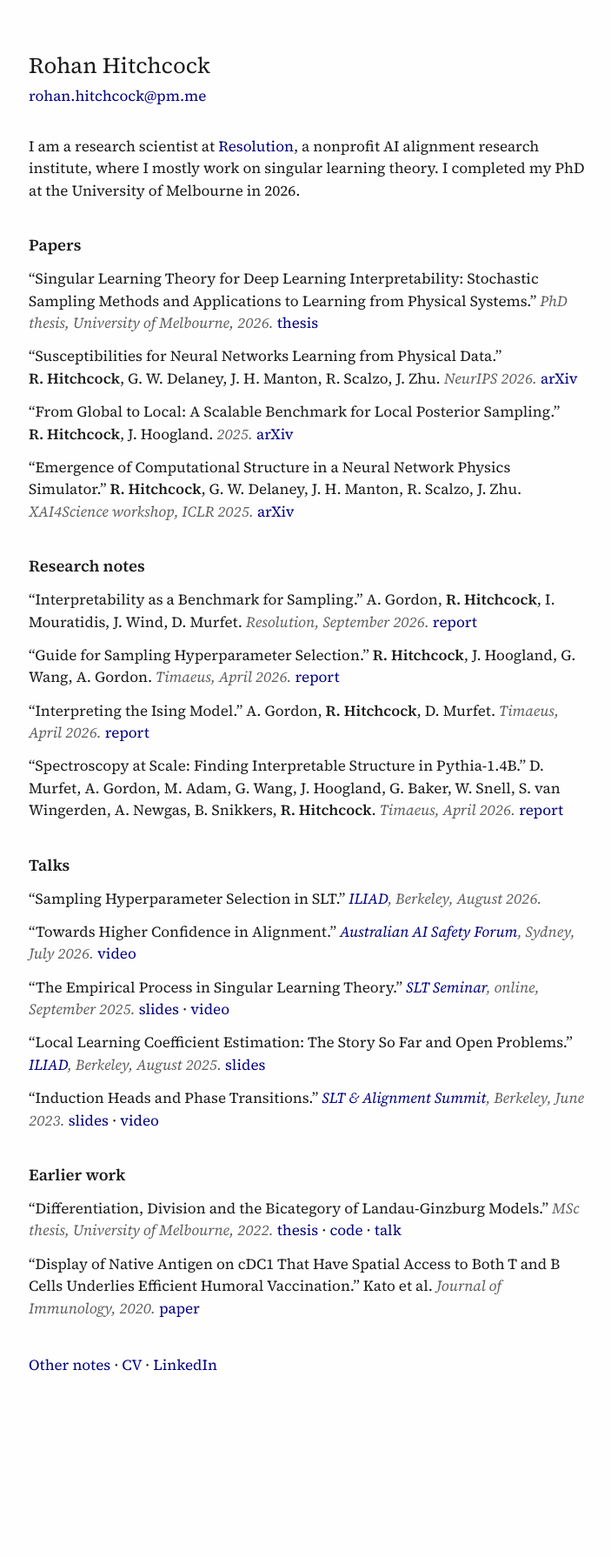
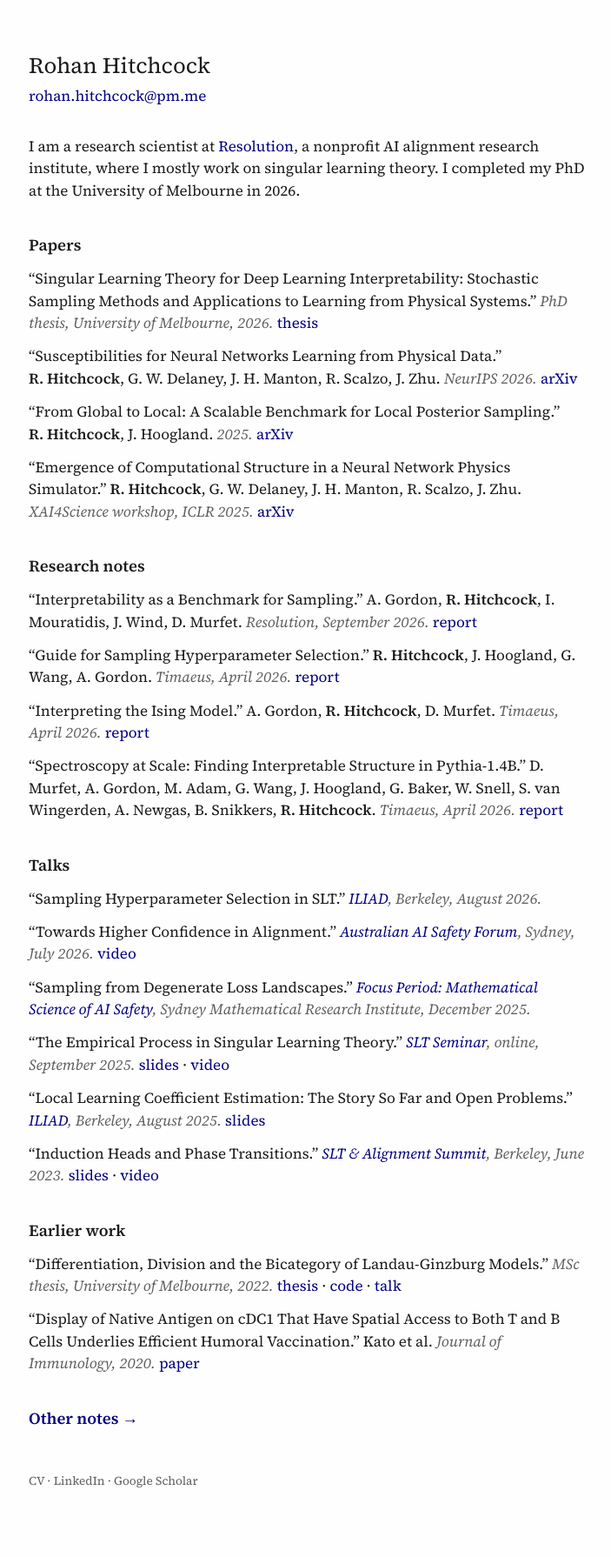
Before and after one commit to rohan-hitchcock/rohan-hitchcock.github.io, a Jekyll site: the page built from index.md, in a window 1280 px wide. Shown: the whole page at 87% size, without its empty margins (287-990 px from the left). Built offline with Jekyll 4.4.1, drawn with Linux system fonts in a browser that asks for light colours; before the commit the page ends 1647 px from its top, so only the background shows below that.

Commit message:
Add Sydney talk, restyle CV, and separate notes link
Add the December 2025 SMRI focus period talk. Make the notes link a
heading and move the CV, LinkedIn and Google Scholar links to a smaller
footer. Rework the CV: group roles by organisation, split research notes
and talks, use year-only dates, and add Google Scholar.

Co-Authored-By: Claude Opus 5.5 <noreply@anthropic.com>

```diff
--- a/_layouts/home.html
+++ b/_layouts/home.html
@@ -6,6 +6,7 @@ layout: default
   <p class="links"><a href="mailto:{{ site.email }}">{{ site.email }}</a></p>
 </header>
 {{ content }}
+<h2 class="more"><a href="{{ "/notes/" | relative_url }}">Other notes&nbsp;→</a></h2>
 <footer>
-  <p class="links"><a href="{{ "/notes/" | relative_url }}">Other notes</a> · <a href="{{ "/cv.pdf" | relative_url }}">CV</a> · <a href="https://www.linkedin.com/in/{{ site.linkedin_username }}">LinkedIn</a></p>
+  <p><a href="{{ "/cv.pdf" | relative_url }}">CV</a> · <a href="https://www.linkedin.com/in/{{ site.linkedin_username }}">LinkedIn</a> · <a href="https://scholar.google.com/citations?user=Ejl7aSgAAAAJ">Google Scholar</a></p>
 </footer>
--- a/assets/style.css
+++ b/assets/style.css
@@ -80,7 +80,10 @@ a { color: var(--accent); text-decoration: none; }
 a:hover { text-decoration: underline; text-underline-offset: 0.15em; }
 
 header { margin-bottom: 2rem; }
-footer { margin-top: 2.5rem; }
+.more { margin-top: 2.25rem; }
+footer { margin-top: 3rem; font-size: 0.85rem; color: var(--muted); }
+footer a { color: inherit; }
+footer a:hover { color: var(--accent); }
 .links, .back { margin: 0; }
 .back { margin-bottom: 1.5rem; }
 .back + h1 { margin-bottom: 1.25rem; }
--- a/index.md
+++ b/index.md
@@ -24,6 +24,7 @@ Melbourne in 2026.
 
 - "Sampling Hyperparameter Selection in SLT." *[ILIAD](https://www.iliadconference.com/), Berkeley, August 2026.*
 - "Towards Higher Confidence in Alignment." *[Australian AI Safety Forum](https://www.aisafetyforum.au/events/2026-forum/program), Sydney, July 2026.* [video](https://www.youtube.com/watch?v=OVN6BRC3UTk)
+- "Sampling from Degenerate Loss Landscapes." *[Focus Period: Mathematical Science of AI Safety](https://sites.google.com/view/mathematical-science-of-ai-saf/home), Sydney Mathematical Research Institute, December 2025.*
 - "The Empirical Process in Singular Learning Theory." *[SLT Seminar](https://zachfurman.com/singular-learning-theory-seminar/), online, September 2025.* [slides](notes/empirical_process_slides.pdf) · [video](https://youtu.be/evtkyFINjFI)
 - "Local Learning Coefficient Estimation: The Story So Far and Open Problems." *[ILIAD](https://www.iliadconference.com/), Berkeley, August 2025.* [slides](notes/2025-iliad-llc-estimation-slides.pdf)
 - "Induction Heads and Phase Transitions." *[SLT & Alignment Summit](https://timaeus.co/events/2023-q2-berkeley-conference), Berkeley, June 2023.* [slides](notes/2023-6-slt-alignment-talk-mech-interp.pdf) · [video](https://www.youtube.com/watch?v=0Dwimu1q5yk)
```
Also changed, not shown: 2 other files.
